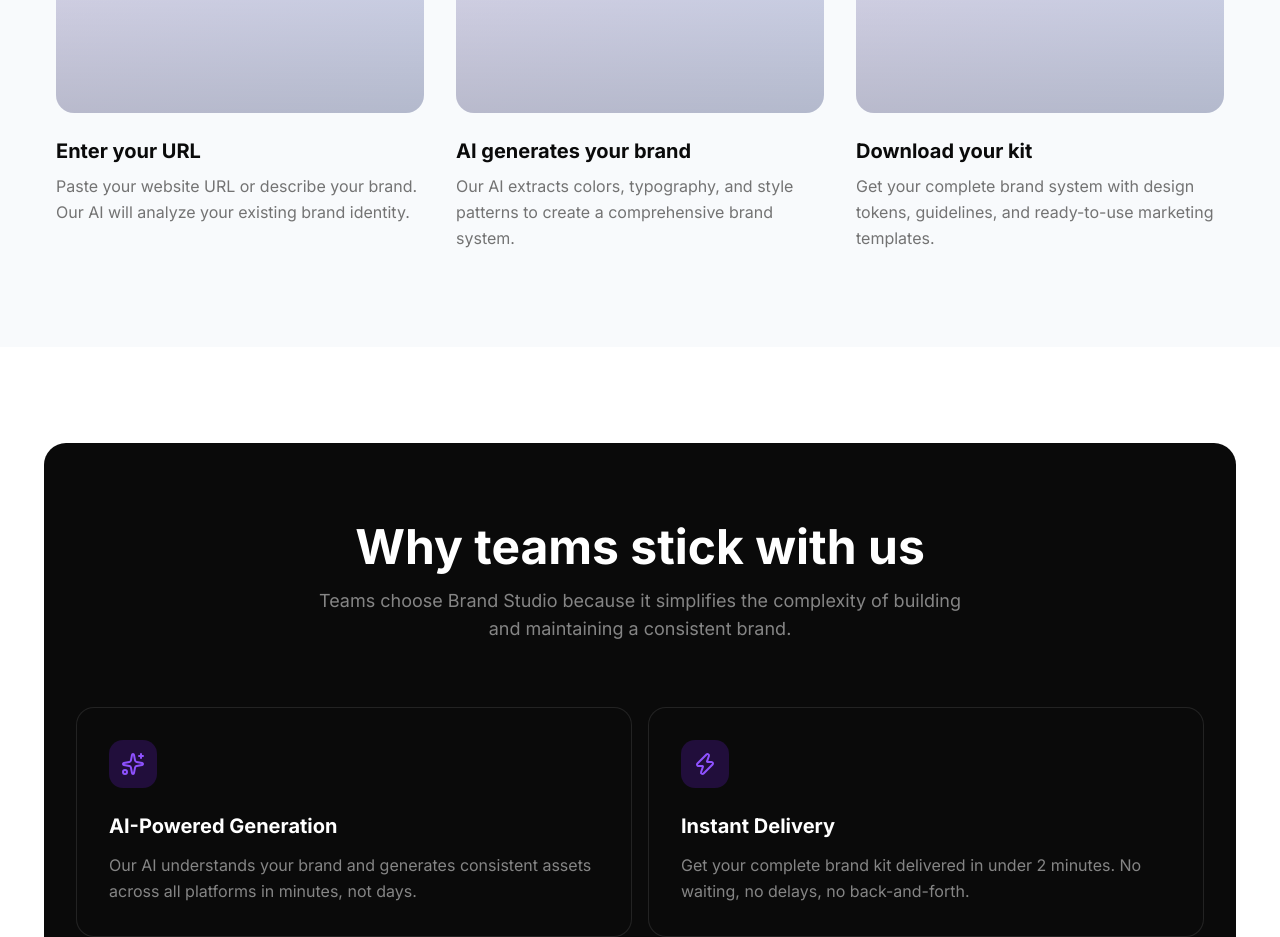
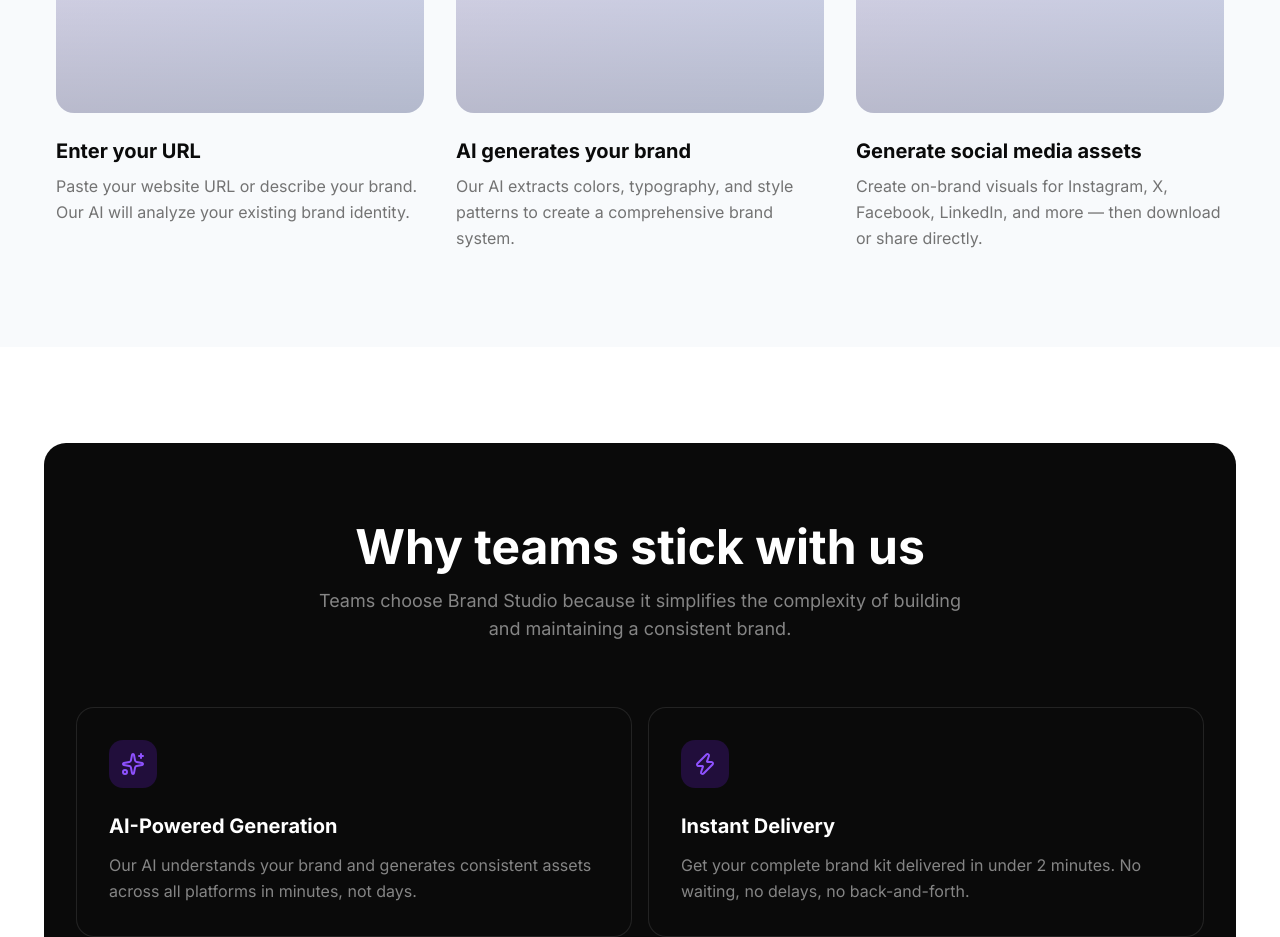
Before and after one commit to obahblack/Brand-Studio, a Next.js app: page / in a window 1280 px wide. Shown: the part 2920-3857 px from the top of the page. Built offline with nearby package versions, Linux system fonts and the light colour scheme.

Commit message:
Update step 3: Download your kit → Generate social media assets

```diff
--- a/src/components/landing/how-it-works.tsx
+++ b/src/components/landing/how-it-works.tsx
@@ -16,8 +16,8 @@ const steps = [
   },
   {
     number: '03',
-    title: 'Download your kit',
-    description: 'Get your complete brand system with design tokens, guidelines, and ready-to-use marketing templates.',
+    title: 'Generate social media assets',
+    description: 'Create on-brand visuals for Instagram, X, Facebook, LinkedIn, and more — then download or share directly.',
     image: '/placeholder-step3.svg',
   },
 ]
```
